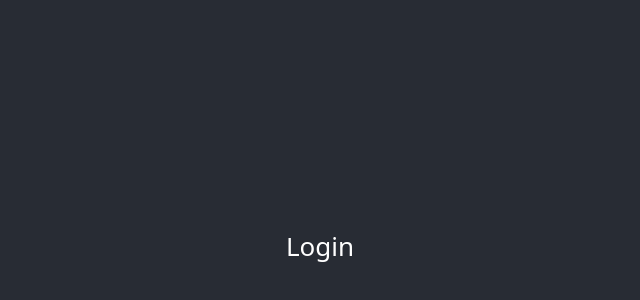
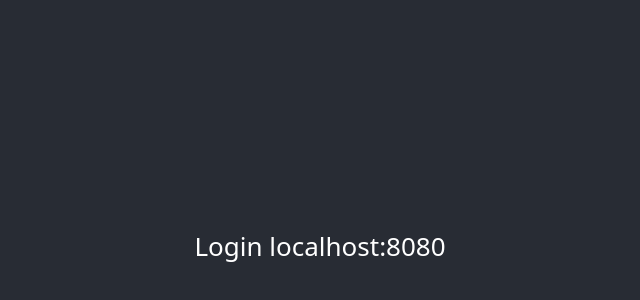
Before and after one commit to MTxx87/nc-test, a React (Create React App) app in the folder frontend/: page /login in a window 1280 px wide. Shown: the part 154-454 px from the top of the page, without its empty margins (320-960 px from the left). Built offline with nearby package versions, Linux system fonts and the light colour scheme.

Commit message:
added config support

```diff
--- /dev/null
+++ b/frontend/src/config/index.ts
@@ -0,0 +1,9 @@
+type Config = {
+  backend_url: string
+}
+
+const config: Config = {
+  backend_url: process.env.REACT_APP_BACKEND_URL || '',
+}
+
+export default config
--- a/frontend/src/views/Login.tsx
+++ b/frontend/src/views/Login.tsx
@@ -1,7 +1,9 @@
+import config from '../config'
+
 const Login = (props: any) => {
   return (
     <>
-      <header className="App-header">Login</header>
+      <header className="App-header">Login {config.backend_url}</header>
     </>
   )
 }
```
Also changed, not shown: 2 other files (tests, documents, lock files or other folders).
